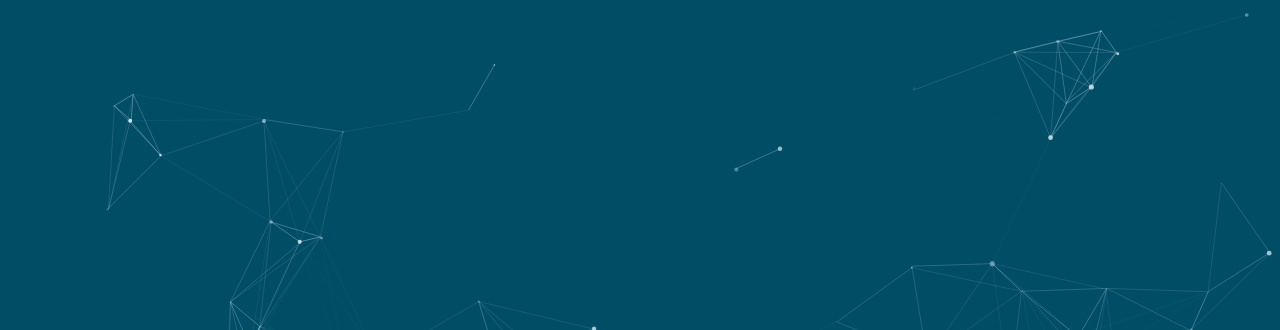
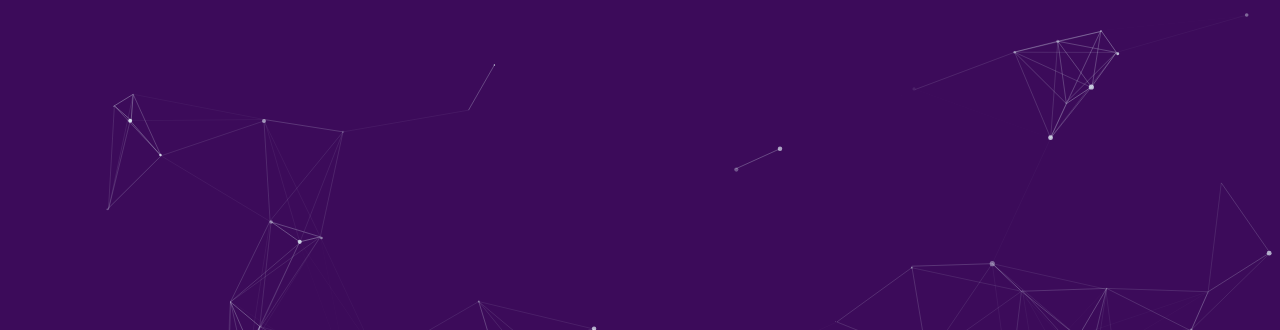
Before and after one commit to calcelli/calcelli.github.io, a plain HTML site: page index.html in a window 1280 px wide. Shown: the top 330 px of the page. Drawn offline with nearby package versions, Linux system fonts and the light colour scheme.

Commit message:
I like purple more

```diff
--- a/css/main.css
+++ b/css/main.css
@@ -153,7 +153,7 @@ textarea {
   #particles-js{
         width: 100%;
         height: 100%;
-        background-color: #004e66;
+        background-color: #3C0B5A;
         background-size: cover;
         background-repeat: no-repeat;
         background-attachment: fixed;
```
